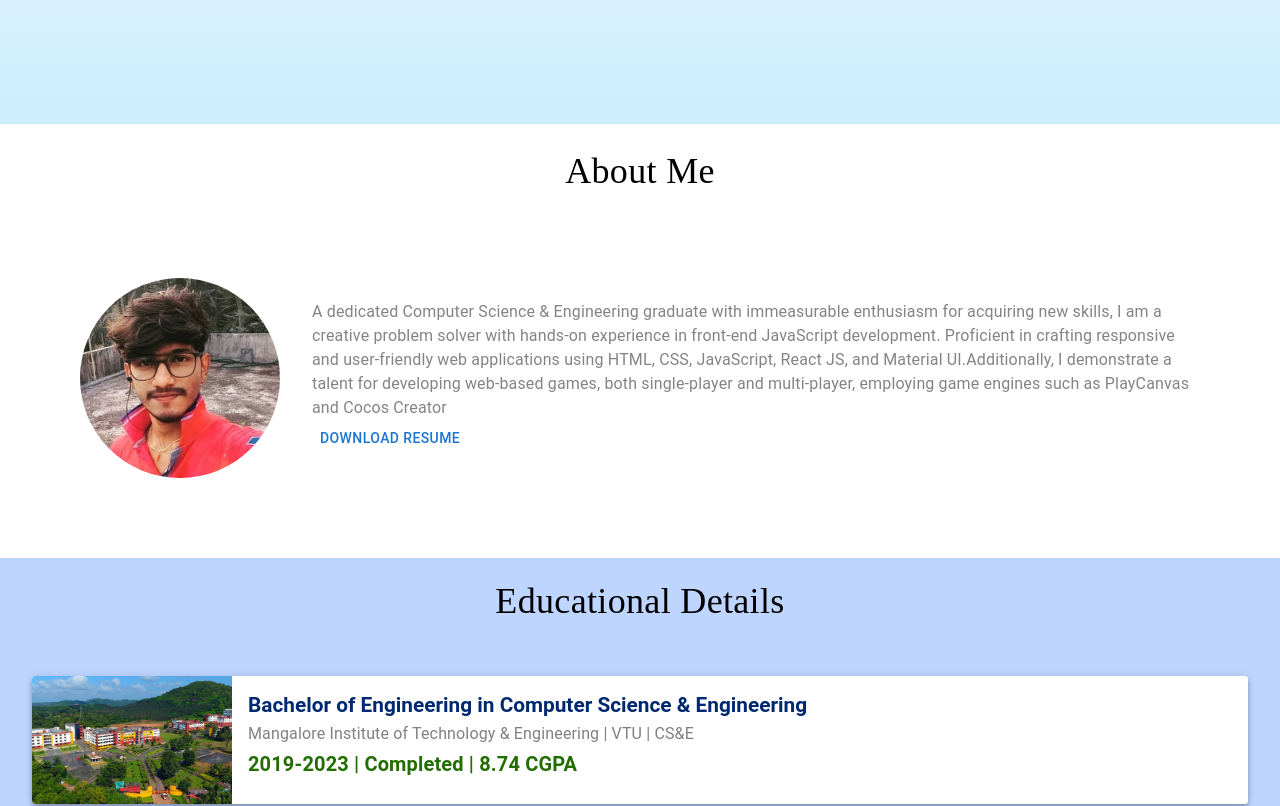
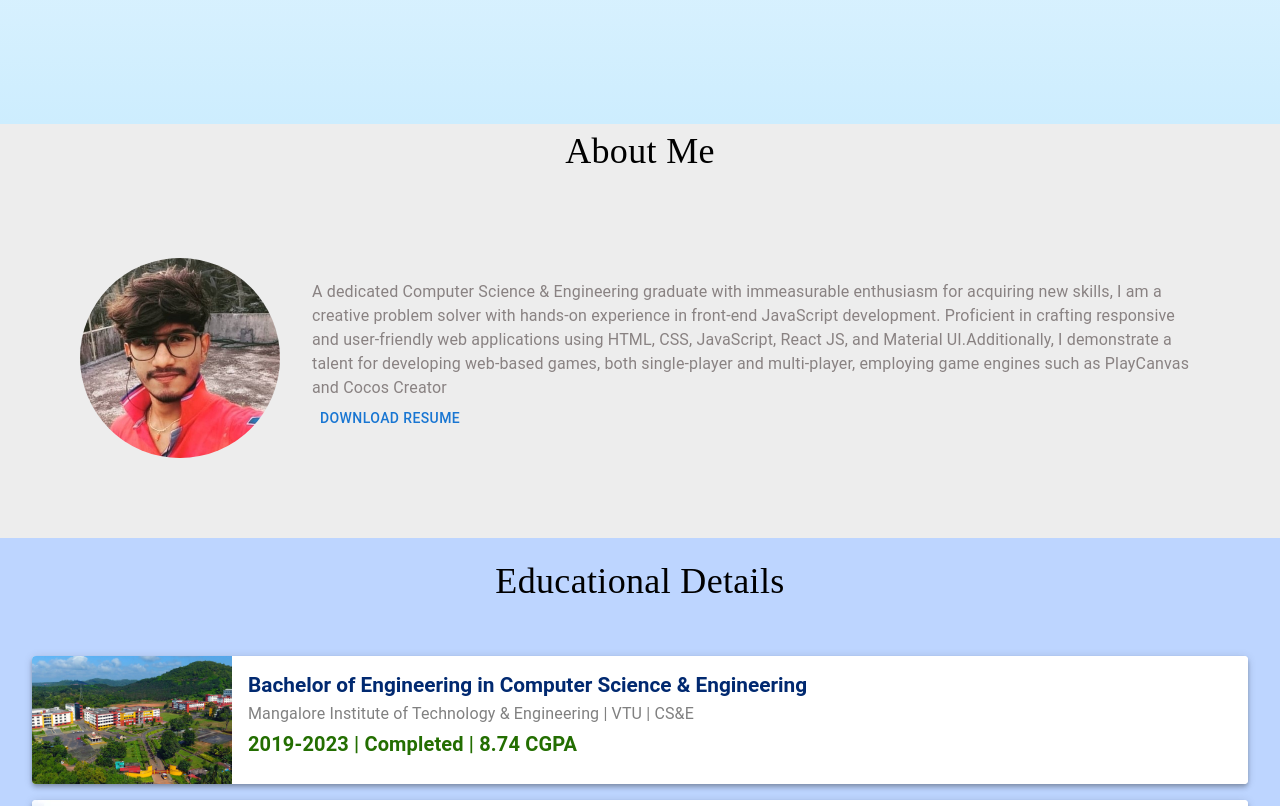
Before and after one commit to gouthamamin/Portfolio-React, a React (Create React App) app: page / in a window 1280 px wide. Shown: the part 580-1386 px from the top of the page. Built offline with nearby package versions, Linux system fonts and the light colour scheme; a web font is replaced by a local one.

Commit message:
Modified bgColor & margin of AboutMe & intro

```diff
--- a/src/Components/AboutMe.jsx
+++ b/src/Components/AboutMe.jsx
@@ -11,10 +11,9 @@ function AboutMe() {
     fontFamily: `'Bungee Spice', 'cursive'`,
   };
   return (
-    <div>
+    <div className="AboutMe" style={{ backgroundColor: "#ededed" }}>
       <Typography style={titleStyles}>About Me</Typography>
       <Stack
-        className="AboutMe"
         style={aboutMeStyles}
         direction={{
           xs: "column", //>0
--- a/src/Components/IntroductionProfile.jsx
+++ b/src/Components/IntroductionProfile.jsx
@@ -49,7 +49,6 @@ function IntroductionProfile() {
   const introProfileStyles = {
     textAlign: "center",
     padding: "20px",
-    marginBottom: "20px",
     minHeight: "600px",
     backgroundColor: "#6cdff02e",
     background: `linear-gradient(180deg, rgb(255, 255, 255), rgb(205, 237, 254))`,
```
